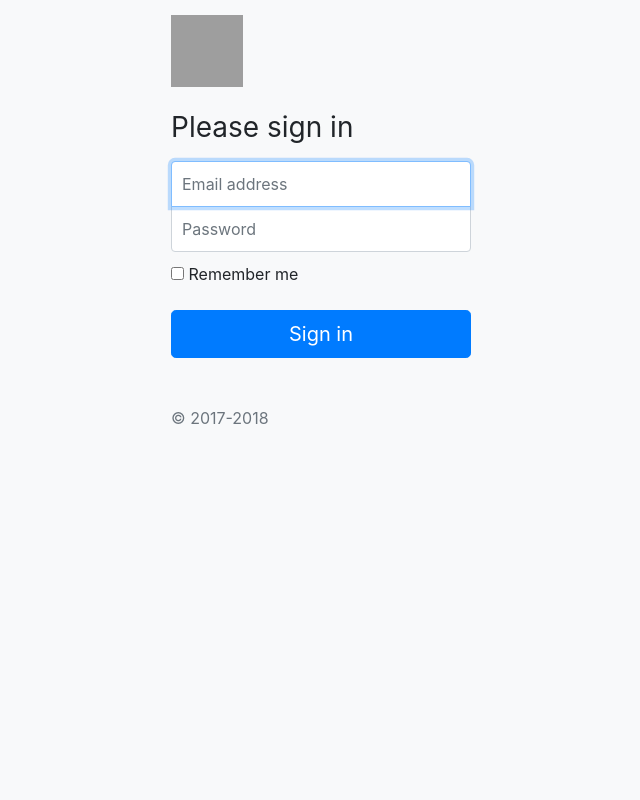
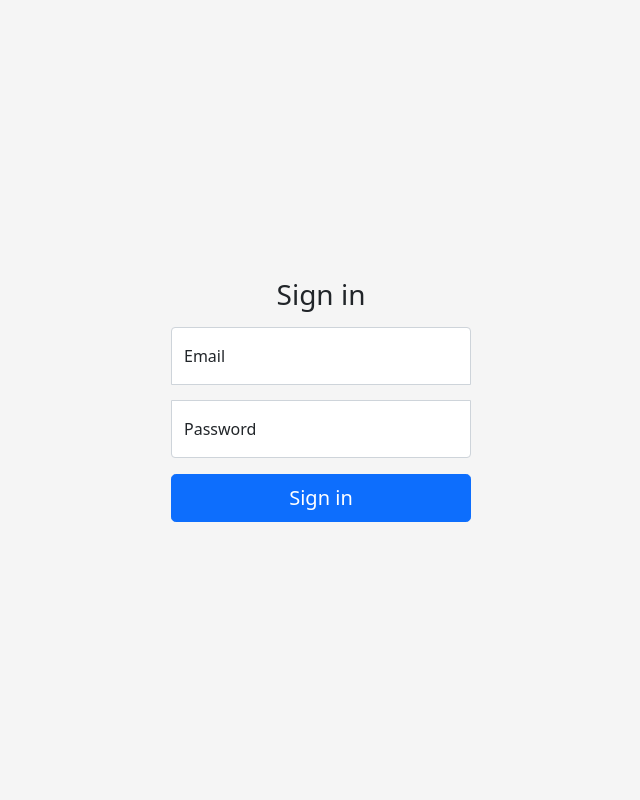
Before and after one commit to mohanadkaleia/gears, a Flask app: template app/templates/login.html in a window 1280 px wide. Shown: the whole page, without its empty margins (319-959 px from the left). Run offline with Flask 2, Linux system fonts and the light colour scheme; the template is opened without the code that fills it, so the values that code supplies are empty; parts of the project's set-up code (start-up, migrations or seed data) failed here and were passed over; some libraries are stand-ins or nearby versions; some web fonts are replaced; grey boxes are pictures that could not be loaded.

Commit message:
Auth Login and User model

```diff
--- a/app/models/db.py
+++ b/app/models/db.py
@@ -17,3 +17,4 @@ services = db.table("services")
 appointments = db.table("appointments")
 promos = db.table("promos")
 vehicles = db.table("vehicles")
+users = db.table("users")
--- /dev/null
+++ b/app/static/css/signin.css
@@ -0,0 +1,53 @@
+html,
+body {
+  height: 100%;
+}
+
+body {
+  display: flex;
+  align-items: center;
+  padding-top: 40px;
+  padding-bottom: 40px;
+  background-color: #f5f5f5;
+}
+
+.form-signin {
+  width: 100%;
+  max-width: 330px;
+  padding: 15px;
+  margin: auto;
+}
+
+.form-signin .checkbox {
+  font-weight: 400;
+}
+
+.form-signin .form-floating:focus-within {
+  z-index: 2;
+}
+
+.form-signin input[type="email"] {
+  margin-bottom: -1px;
+  border-bottom-right-radius: 0;
+  border-bottom-left-radius: 0;
+}
+
+.form-signin input[type="password"] {
+  margin-bottom: 10px;
+  border-top-left-radius: 0;
+  border-top-right-radius: 0;
+}
+
+.bd-placeholder-img {
+  font-size: 1.125rem;
+  text-anchor: middle;
+  -webkit-user-select: none;
+  -moz-user-select: none;
+  user-select: none;
+}
+
+@media (min-width: 768px) {
+  .bd-placeholder-img-lg {
+    font-size: 3.5rem;
+  }
+}
--- a/app/templates/login.html
+++ b/app/templates/login.html
@@ -3,12 +3,7 @@
 <head>
   <title>{% block title %}{% endblock %}</title>
   <meta charset="UTF-8" />
-    <link
-      href="https://stackpath.bootstrapcdn.com/bootstrap/4.5.0/css/bootstrap.min.css"
-      rel="stylesheet"
-      integrity="sha384-9aIt2nRpC12Uk9gS9baDl411NQApFmC26EwAOH8WgZl5MYYxFfc+NcPb1dKGj7Sk"
-      crossorigin="anonymous"
-    />
+  <link href="https://cdn.jsdelivr.net/npm/bootstrap@5.0.2/dist/css/bootstrap.min.css" rel="stylesheet" integrity="sha384-EVSTQN3/azprG1Anm3QDgpJLIm9Nao0Yz1ztcQTwFspd3yD65VohhpuuCOmLASjC" crossorigin="anonymous">
 
   <link
     rel="stylesheet"
@@ -16,11 +11,11 @@
     integrity="sha384-lZN37f5QGtY3VHgisS14W3ExzMWZxybE1SJSEsQp9S+oqd12jhcu+A56Ebc1zFSJ"
     crossorigin="anonymous"
   />
-    <link
-      href="{{ url_for('static',filename='css/main.css') }}"
-      rel="stylesheet"
-    />
-    <link href="{{ config.SITEURL }}/theme/css/pygment.css" rel="stylesheet" />
+  {#  <link#}
+  {#    href="{{ url_for('static',filename='css/main.css') }}"#}
+  {#    rel="stylesheet"#}
+  {#  />#}
+  {#  <link href="{{ config.SITEURL }}/theme/css/pygment.css" rel="stylesheet" />#}
   <link
     href="https://fonts.googleapis.com/css2?family=Crafty+Girls&display=swap"
     rel="stylesheet"
@@ -35,15 +30,12 @@
     integrity="sha512-Velp0ebMKjcd9RiCoaHhLXkR1sFoCCWXNp6w4zj1hfMifYB5441C+sKeBl/T/Ka6NjBiRfBBQRaQq65ekYz3UQ=="
     crossorigin="anonymous"
   />
+  <!-- Custom styles for this template -->
+  <link href="{{ url_for('static', filename='css/signin.css') }}" rel="stylesheet">
 
   <script
     src="https://code.jquery.com/jquery-3.4.1.min.js"
     integrity="sha256-CSXorXvZcTkaix6Yvo6HppcZGetbYMGWSFlBw8HfCJo="
-      crossorigin="anonymous"
-    ></script>
-    <script
-      src="https://stackpath.bootstrapcdn.com/bootstrap/4.4.1/js/bootstrap.min.js"
-      integrity="sha384-wfSDF2E50Y2D1uUdj0O3uMBJnjuUD4Ih7YwaYd1iqfktj0Uod8GCExl3Og8ifwB6"
     crossorigin="anonymous"
   ></script>
   <script
@@ -53,42 +45,35 @@
   ></script>
 </head>
 
-  <body class="bg-light">
-    <form class="form-signin">
-      <img
-        class="mb-4"
-        src="https://getbootstrap.com/docs/4.0/assets/brand/bootstrap-solid.svg"
-        alt=""
-        width="72"
-        height="72"
-      />
-      <h1 class="h3 mb-3 font-weight-normal">Please sign in</h1>
-      <label for="inputEmail" class="sr-only">Email address</label>
-      <input
-        type="email"
-        id="inputEmail"
-        class="form-control"
-        placeholder="Email address"
-        required
-        autofocus
-      />
-      <label for="inputPassword" class="sr-only">Password</label>
-      <input
-        type="password"
-        id="inputPassword"
-        class="form-control"
-        placeholder="Password"
-        required
-      />
-      <div class="checkbox mb-3">
-        <label>
-          <input type="checkbox" value="remember-me" /> Remember me
-        </label>
+<body class="text-center">
+<main class="form-signin">
+  <form method="POST">
+    <h1 class="h3 mb-3 fw-normal">Sign in</h1>
+    {% with messages = get_flashed_messages() %}
+      {% if messages %}
+        <ul class="flashes list-unstyled">
+          {% for message in messages %}
+            <li>
+              <div class="alert alert-secondary" role="alert">
+                {{ message }}
               </div>
-      <button class="btn btn-lg btn-primary btn-block" type="submit">
-        Sign in
-      </button>
-      <p class="mt-5 mb-3 text-muted">&copy; 2017-2018</p>
+            </li>
+          {% endfor %}
+        </ul>
+      {% endif %}
+    {% endwith %}
+    <div class="form-floating mb-3">
+      <input name="email" type="email" class="form-control" id="email" placeholder="..." required>
+      <label for="email">Email</label>
+    </div>
+    <div class="form-floating mb-3">
+      <input name="password" type="password" class="form-control" id="password" placeholder="..." required>
+      <label for="password">Password</label>
+    </div>
+
+    <button class="w-100 btn btn-lg btn-primary" type="submit">Sign in</button>
   </form>
+</main>
+<script src="https://cdn.jsdelivr.net/npm/bootstrap@5.0.2/dist/js/bootstrap.bundle.min.js" integrity="sha384-MrcW6ZMFYlzcLA8Nl+NtUVF0sA7MsXsP1UyJoMp4YLEuNSfAP+JcXn/tWtIaxVXM" crossorigin="anonymous"></script>
 </body>
 </html>
--- a/app/views/__init__.py
+++ b/app/views/__init__.py
@@ -1,7 +1,9 @@
 from .home import bp as home_bp
+from .auth import bp as auth_bp
 from .services_adm import bp as service_bp
 
 
 def register(app):
     app.register_blueprint(home_bp)
+    app.register_blueprint(auth_bp)
     app.register_blueprint(service_bp)
--- a/app/views/home.py
+++ b/app/views/home.py
@@ -58,7 +58,7 @@ def contact():
 
 @bp.route("/login")
 def login():
-    return render_template("login.html")
+    return render_template("admin/../templates/login.html")
 
 
 @bp.route("/send_email", methods=["POST"])
--- a/requirements.txt
+++ b/requirements.txt
@@ -36,3 +36,4 @@ urllib3==1.26.2
 virtualenv==20.4.7
 Werkzeug==1.0.1
 WTForms==2.3.1
+Flask-Login==0.5.0
```
Also changed, not shown: app/__init__.py (+14 -0 lines), app/models/users.py (+67 -0 lines), app/templates/logout.html (added, +10 -0 lines), app/views/auth.py (added, +27 -0 lines), app/views/services_adm.py (+10 -2 lines), cmd/main.py (+14 -1 lines). Lines whose indentation alone changed are shown as unchanged.
